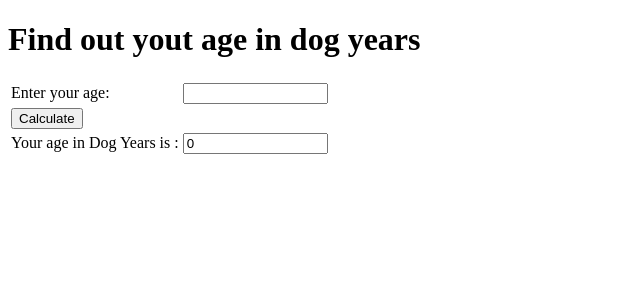
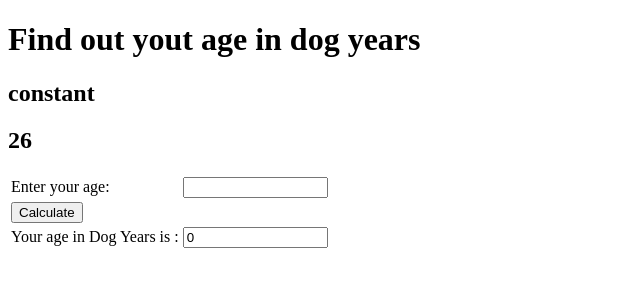
Before and after one commit to khoinhmse150853/JavaScript, a plain HTML site: page index.html in a window 1280 px wide. Both pictures are taken after a click on the button "Calculate". Shown: the whole page, without its empty margins (0-640 px from the left). Drawn offline with Linux system fonts and the light colour scheme.

Commit message:
variables and constant

```diff
--- a/example1.js
+++ b/example1.js
@@ -1,4 +1,6 @@
 function cyears(form) {
   console.log(form);
   form.dogage.value = form.myage.value * 7;
+  const constant = "constant";
+  document.getElementById("myConst").innerText = constant;
 }
--- /dev/null
+++ b/example2.js
@@ -0,0 +1,7 @@
+function simpleMath() {
+  var x = 10;
+  var y = 15;
+  var z = x + y;
+
+  document.getElementById("math").innerText = ++z;
+}
--- a/index.html
+++ b/index.html
@@ -6,9 +6,12 @@
     <meta name="viewport" content="width=device-width, initial-scale=1.0" />
     <title>Document</title>
     <script type="text/javascript" src="example1.js"></script>
-  </head>
+    <script type="text/javascript" src="example2.js"></script>
+</head>
   <body>
     <h1>Find out yout age in dog years</h1>
+    <h2 id="myConst"></h2>
+    <h2 id="math"></h2>
     <form method="post">
       <table>
         <tr>
@@ -20,7 +23,7 @@
             <input
               type="button"
               value="Calculate"
-              onclick="cyears(this.form)"
+              onclick="cyears(this.form); simpleMath()"
             />
           </td>
         </tr>
```
